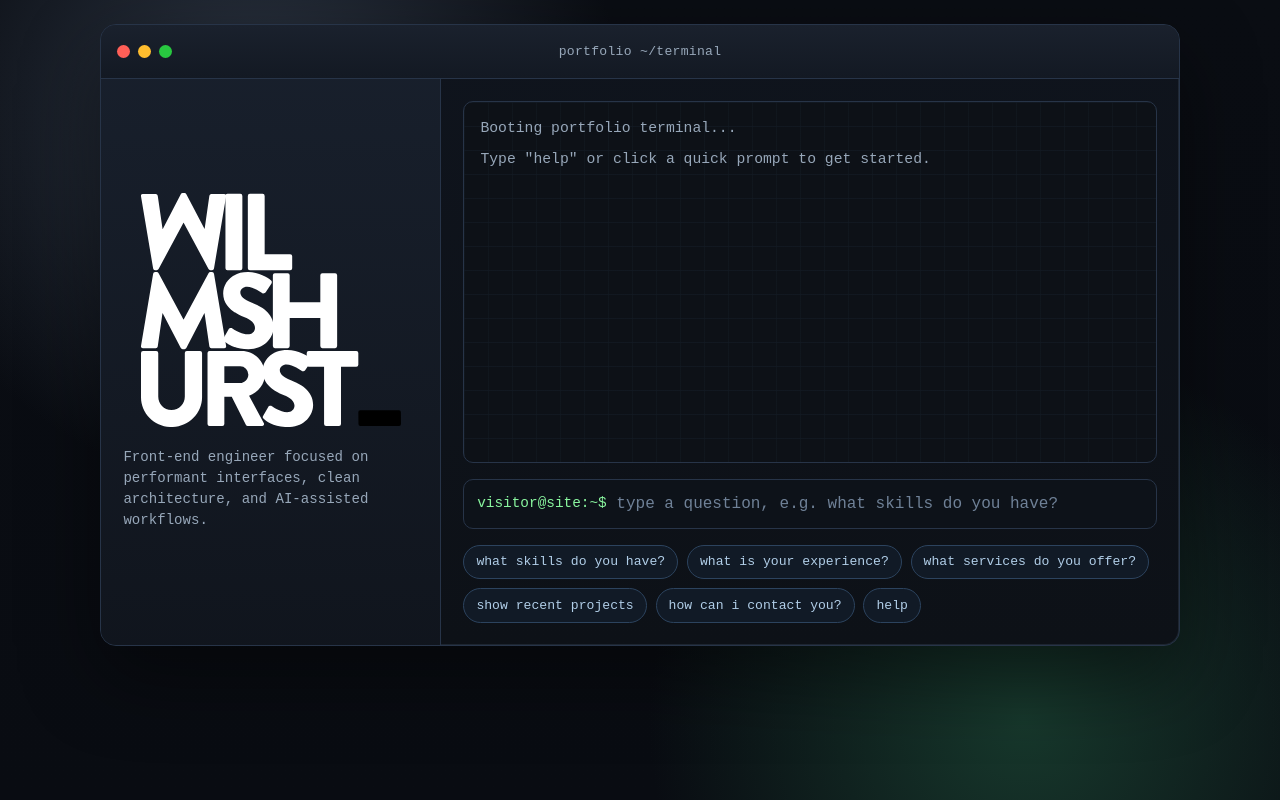
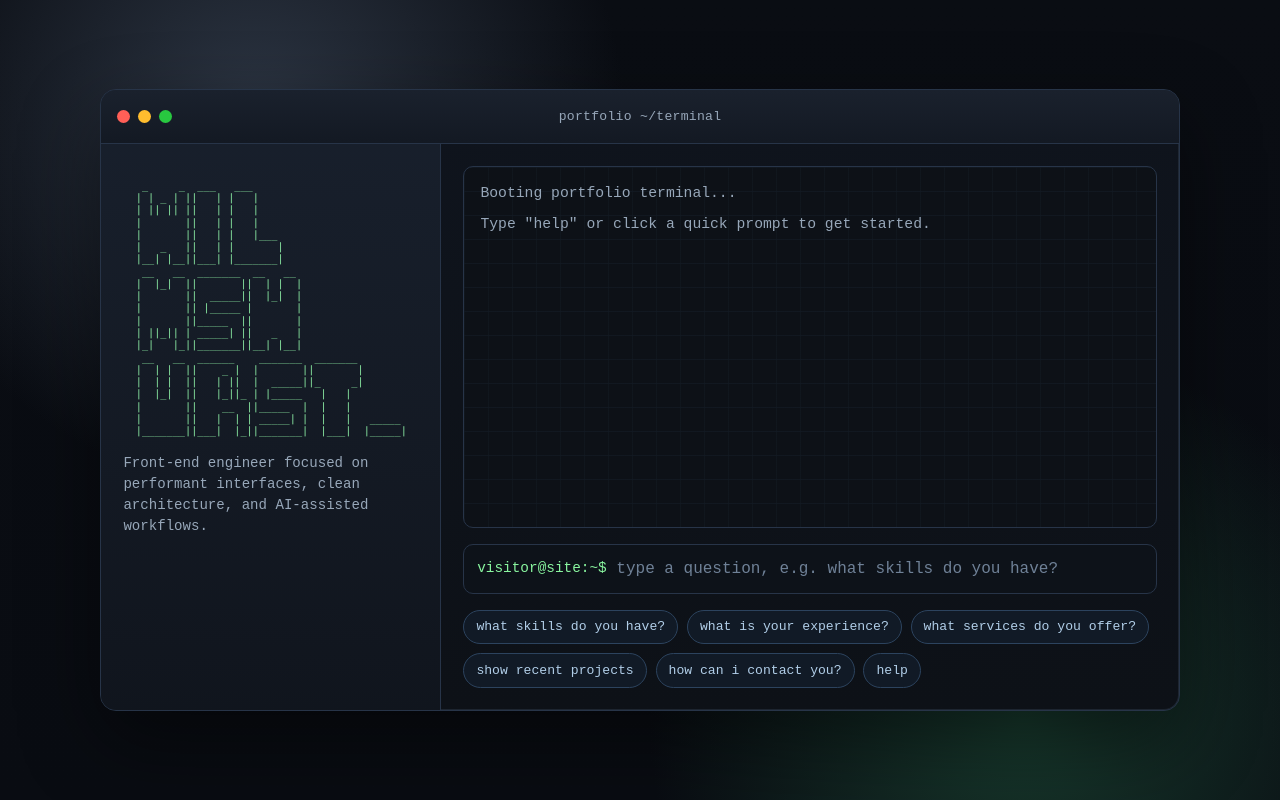
Before and after one commit to peterwilmshurst/peterwilmshurst.co.uk, a Vue app: page / in a window 1280 px wide. Built offline with nearby package versions, Linux system fonts and the light colour scheme.

Commit message:
Enhance terminal UI with ASCII logo and cursor animation; adjust styles for better layout

```diff
--- a/src/style.css
+++ b/src/style.css
@@ -48,6 +48,8 @@
 .portfolio-stage {
   display: flex;
   min-height: 100%;
+  min-height: 100vh;
+  min-height: 100dvh;
   width: 100%;
   padding: 1.5rem;
   align-items: center;
@@ -55,6 +57,7 @@
 }
 
 .terminal-window {
+  position: relative;
   width: min(1080px, 100%);
   min-height: 620px;
   border: 1px solid var(--color-terminal-border);
@@ -98,6 +101,7 @@
   background: linear-gradient(180deg, #1a212d 0%, #131923 100%);
   border-bottom: 1px solid var(--color-terminal-border);
   position: relative;
+  z-index: 2;
 }
 
 .window-controls {
@@ -139,6 +143,8 @@
   min-height: calc(620px - 54px);
   display: grid;
   grid-template-columns: 340px 1fr;
+  position: relative;
+  z-index: 2;
 }
 
 .terminal-brand {
@@ -146,21 +152,26 @@
   border-right: 1px solid var(--color-terminal-border);
   display: flex;
   flex-direction: column;
-  justify-content: center;
+  justify-content: flex-start;
+  gap: 1rem;
   background:
     linear-gradient(180deg, rgb(39 52 72 / 30%) 0%, rgb(13 17 23 / 20%) 100%),
     var(--color-terminal-panel);
 }
 
-.logo-shell {
-  width: 100%;
-  max-width: 260px;
-  margin: 0 auto 1.25rem;
+.ascii-logo {
+  margin: 0;
+  white-space: pre;
+  line-height: 1.2;
+  font-size: 0.64rem;
+  color: #8ceda4;
 }
 
-.logo-shell .logo {
-  width: 100%;
-  height: auto;
+.ascii-cursor-block {
+  display: inline;
+  white-space: pre;
+  vertical-align: baseline;
+  animation: blink-cursor 1s steps(1, end) infinite;
 }
 
 .brand-copy {
@@ -290,6 +301,17 @@
   cursor: pointer;
 }
 
+@keyframes blink-cursor {
+  0%,
+  45% {
+    opacity: 1;
+  }
+  46%,
+  100% {
+    opacity: 0;
+  }
+}
+
 @media (max-width: 920px) {
   .terminal-body {
     grid-template-columns: 1fr;
@@ -299,8 +321,4 @@
     border-right: 0;
     border-bottom: 1px solid var(--color-terminal-border);
   }
-
-  .logo-shell {
-    max-width: 180px;
-  }
 }
--- a/src/views/home.vue
+++ b/src/views/home.vue
@@ -40,9 +40,9 @@
         class="terminal-body"
       >
         <aside class="terminal-brand">
-          <div class="logo-shell">
-            <Logo />
-          </div>
+          <pre class="ascii-logo" aria-label="ASCII logo">{{ asciiLogo }}
+{{ asciiLogoTailTop }}<span class="ascii-cursor-block">   _____</span>
+{{ asciiLogoTailBottom }}<span class="ascii-cursor-block">  |_____|</span></pre>
           <p class="brand-copy">
             Front-end engineer focused on performant interfaces, clean architecture, and AI-assisted
             workflows.
@@ -104,7 +104,6 @@
 
 <script setup lang="ts">
 import { computed, nextTick, ref } from 'vue'
-import Logo from '@/components/logo.vue'
 import { useDraggableOffset } from '@/composables/useDraggableOffset'
 
 type WindowMode = 'open' | 'minimized' | 'maximized' | 'closed'
@@ -115,6 +114,30 @@ interface TerminalLine {
   kind: LineKind
   text: string
 }
+
+const asciiLogo = `
+   _     _  ___   ___
+  | | _ | ||   | |   |
+  | || || ||   | |   |
+  |       ||   | |   |
+  |       ||   | |   |___
+  |   _   ||   | |       |
+  |__| |__||___| |_______|
+   __   __  _______  __   __
+  |  |_|  ||       ||  | |  |
+  |       ||  _____||  |_|  |
+  |       || |_____ |       |
+  |       ||_____  ||       |
+  | ||_|| | _____| ||   _   |
+  |_|   |_||_______||__| |__|
+   __   __  ______    _______  _______
+  |  | |  ||    _ |  |       ||       |
+  |  | |  ||   | ||  |  _____||_     _|
+  |  |_|  ||   |_||_ | |_____   |   |
+  |       ||    __  ||_____  |  |   |`
+
+const asciiLogoTailTop = '  |       ||   |  | | _____| |  |   |'
+const asciiLogoTailBottom = '  |_______||___|  |_||_______|  |___|'
 
 const suggestions = [
   'what skills do you have?',
```
